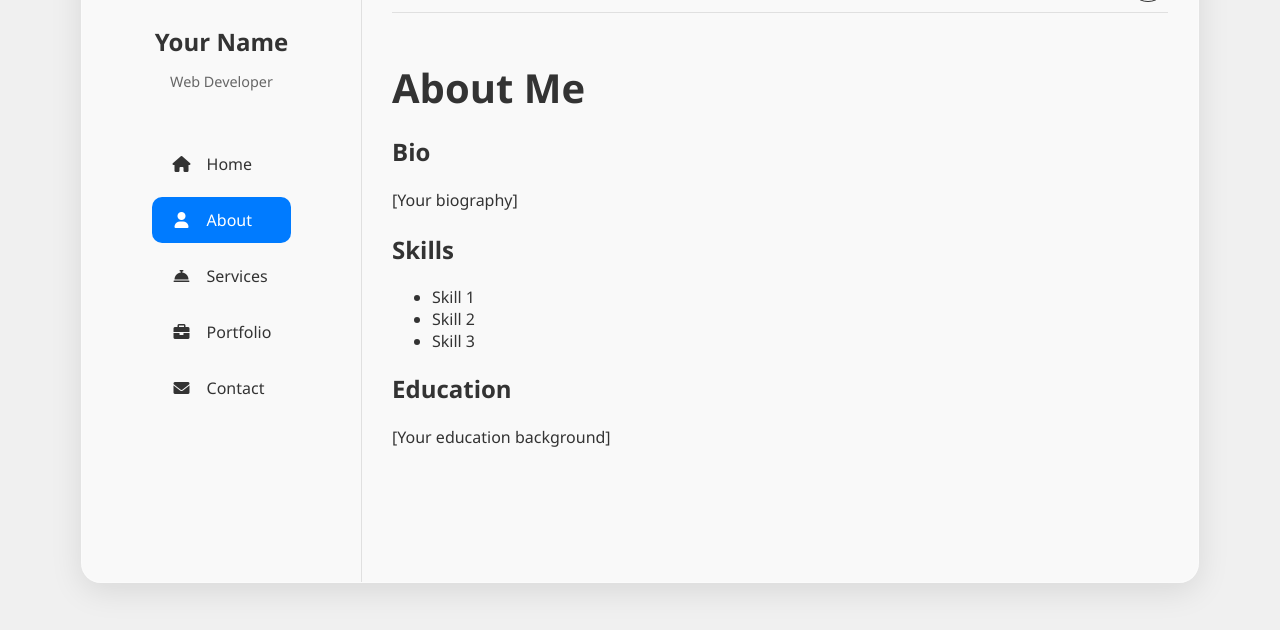
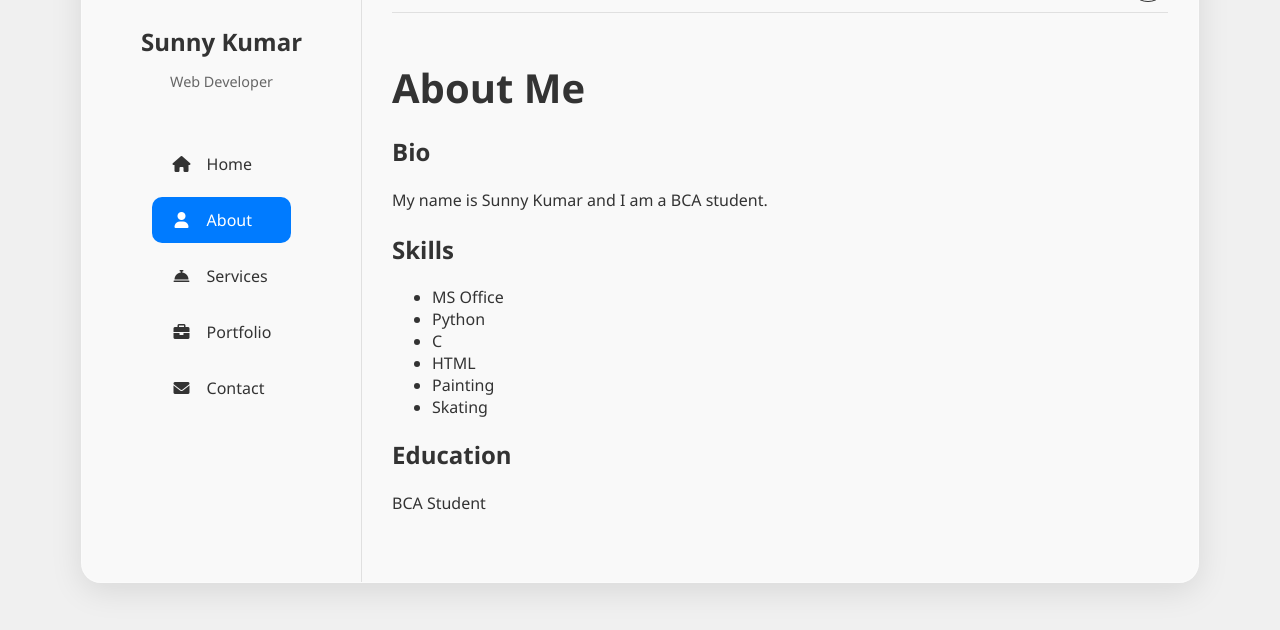
Before and after one commit to Sunnykumar9990/portfolio, a Flask app: page /about in a window 1280 px wide. Shown: the part 138-768 px from the top of the page. Run offline with Flask 3, Linux system fonts and the light colour scheme.

Commit message:
first test commit

```diff
--- a/templates/about.html
+++ b/templates/about.html
@@ -5,18 +5,21 @@
 <div class="row">
     <div class="col-md-6">
         <h2>Bio</h2>
-        <p>[Your biography]</p>
+        <p>My name is Sunny Kumar and I am a BCA student.</p>
     </div>
     <div class="col-md-6">
         <h2>Skills</h2>
         <ul>
-            <li>Skill 1</li>
-            <li>Skill 2</li>
-            <li>Skill 3</li>
+            <li>MS Office</li>
+            <li>Python</li>
+            <li>C</li>
+            <li>HTML</li>
+            <li>Painting</li>
+            <li>Skating</li>
         </ul>
 
         <h2>Education</h2>
-        <p>[Your education background]</p>
+        <p>BCA Student</p>
     </div>
 </div>
 {% endblock %}
--- a/templates/base.html
+++ b/templates/base.html
@@ -12,7 +12,7 @@
         <aside class="sidebar">
             <div class="profile-section">
                 <img src="{{ url_for('static', filename='images/profile-placeholder.png') }}" alt="Profile Picture" class="profile-pic">
-                <h2>Your Name</h2>
+                <h2>Sunny Kumar</h2>
                 <p>Web Developer</p>
             </div>
             <nav class="sidebar-nav">
--- a/templates/contact.html
+++ b/templates/contact.html
@@ -2,6 +2,12 @@
 
 {% block content %}
 <h1>Contact Me</h1>
+<div class="contact-details">
+    <p><strong>Email:</strong> sunnysharma99902814@gmail.com</p>
+    <p><strong>Phone:</strong> 9650739443</p>
+</div>
+<hr>
+<h2>Send me a message:</h2>
 <form method="POST" action="{{ url_for('contact') }}">
     <div class="mb-3">
         <label for="name" class="form-label">Name</label>
```
Also changed, not shown: instance/database.db.
